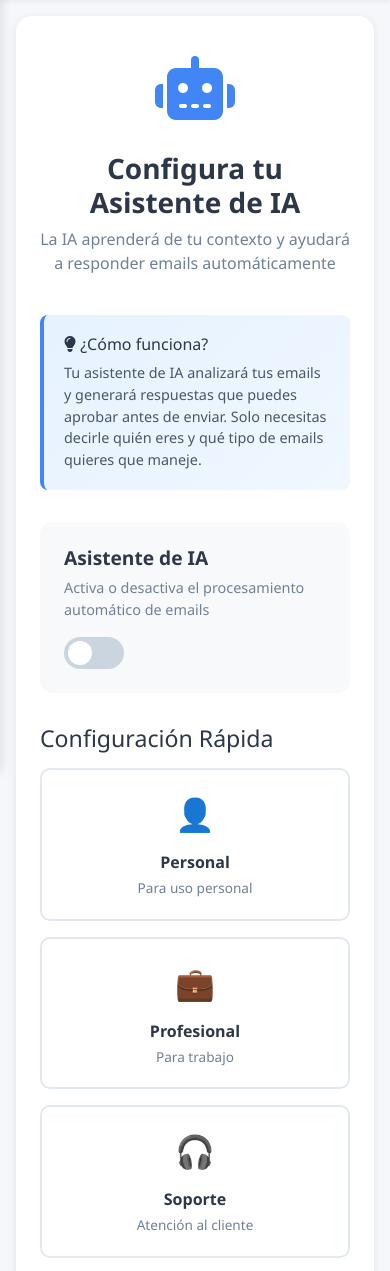
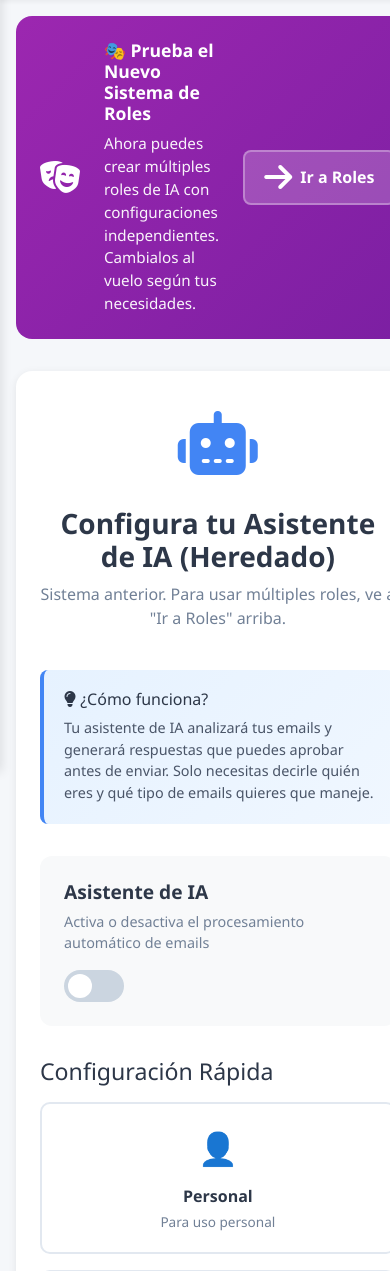
Before and after one commit to nicolas61v/friendlymail, a Django app: template templates/gmail_app/ai_config_simple.html in a window 390 px wide; the page is wider, and only the part inside the window is pictured. Shown: the part 72-1343 px from the top of that part. Run offline with Django 4.2, Linux system fonts and the light colour scheme; the template is opened without the code that fills it, so the values that code supplies are empty.

Commit message:
Add visual role system link to AI config page
UI IMPROVEMENT: Add prominent alert in AI configuration page

Changes to ai_config_simple.html:
- Added .roles-alert CSS style (purple gradient, matches role system)
- Added alert box at top of AI config page with:
  * Theater masks icon (matches role system)
  * Title: Prueba el Nuevo Sistema de Roles
  * Description explaining multiple roles
  * Ir a Roles button linking to /ai-roles/
- Updated header text to indicate this is the Legacy system
- Alert is responsive and eye-catching

Benefits:
- Users are immediately aware of new roles system
- Direct link to roles management
- Visual consistency with roles design
- Clear migration path from old system

The alert prompts users to:
1. See the new roles system
2. Click through to AI Roles page
3. Create their first additional role

Generated with Claude Code

Co-Authored-By: Claude <noreply@anthropic.com>

```diff
--- a/templates/gmail_app/ai_config_simple.html
+++ b/templates/gmail_app/ai_config_simple.html
@@ -6,6 +6,65 @@
 {% block page_title %}Asistente de IA{% endblock %}
 
 {% block extra_styles %}
+/* Roles Alert Box */
+.roles-alert {
+    background: linear-gradient(135deg, #9c27b0 0%, #7b1fa2 100%);
+    color: white;
+    border-radius: 16px;
+    padding: 1.5rem;
+    margin-bottom: 2rem;
+    max-width: 800px;
+    margin-left: auto;
+    margin-right: auto;
+    display: flex;
+    align-items: center;
+    gap: 1.5rem;
+}
+
+.roles-alert i {
+    font-size: 2rem;
+    flex-shrink: 0;
+}
+
+.roles-alert-content {
+    flex: 1;
+}
+
+.roles-alert-content h3 {
+    margin: 0 0 0.5rem 0;
+    font-size: 1.1rem;
+    font-weight: 600;
+}
+
+.roles-alert-content p {
+    margin: 0;
+    font-size: 0.95rem;
+    opacity: 0.95;
+}
+
+.roles-alert-button {
+    background: rgba(255, 255, 255, 0.2);
+    color: white;
+    border: 2px solid rgba(255, 255, 255, 0.3);
+    padding: 0.6rem 1.2rem;
+    border-radius: 8px;
+    font-weight: 600;
+    cursor: pointer;
+    transition: all 0.2s ease;
+    text-decoration: none;
+    display: inline-flex;
+    align-items: center;
+    gap: 0.5rem;
+    white-space: nowrap;
+}
+
+.roles-alert-button:hover {
+    background: rgba(255, 255, 255, 0.3);
+    border-color: rgba(255, 255, 255, 0.5);
+    color: white;
+    transform: translateY(-2px);
+}
+
 .config-card {
     background: white;
     border-radius: 16px;
@@ -290,13 +349,25 @@ input:checked + .slider:before {
 {% endblock %}
 
 {% block content %}
+<!-- NEW: Roles Alert -->
+<div class="roles-alert">
+    <i class="fas fa-theater-masks"></i>
+    <div class="roles-alert-content">
+        <h3>🎭 Prueba el Nuevo Sistema de Roles</h3>
+        <p>Ahora puedes crear múltiples roles de IA con configuraciones independientes. Cambialos al vuelo según tus necesidades.</p>
+    </div>
+    <a href="{% url 'ai_roles_list' %}" class="roles-alert-button">
+        <i class="fas fa-arrow-right"></i> Ir a Roles
+    </a>
+</div>
+
 <div class="config-card">
     <div class="header-section">
         <div class="header-icon">
             <i class="fas fa-robot"></i>
         </div>
-        <h2>Configura tu Asistente de IA</h2>
-        <p>La IA aprenderá de tu contexto y ayudará a responder emails automáticamente</p>
+        <h2>Configura tu Asistente de IA (Heredado)</h2>
+        <p>Sistema anterior. Para usar múltiples roles, ve a "Ir a Roles" arriba.</p>
     </div>
 
     {% if not has_ai_config %}
```
